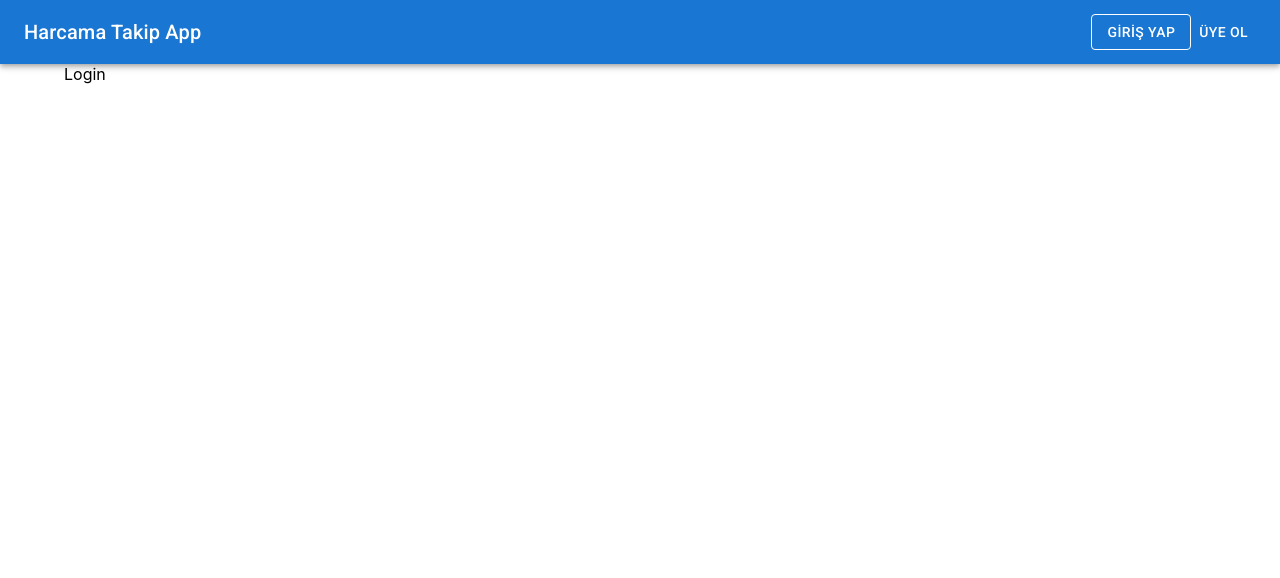
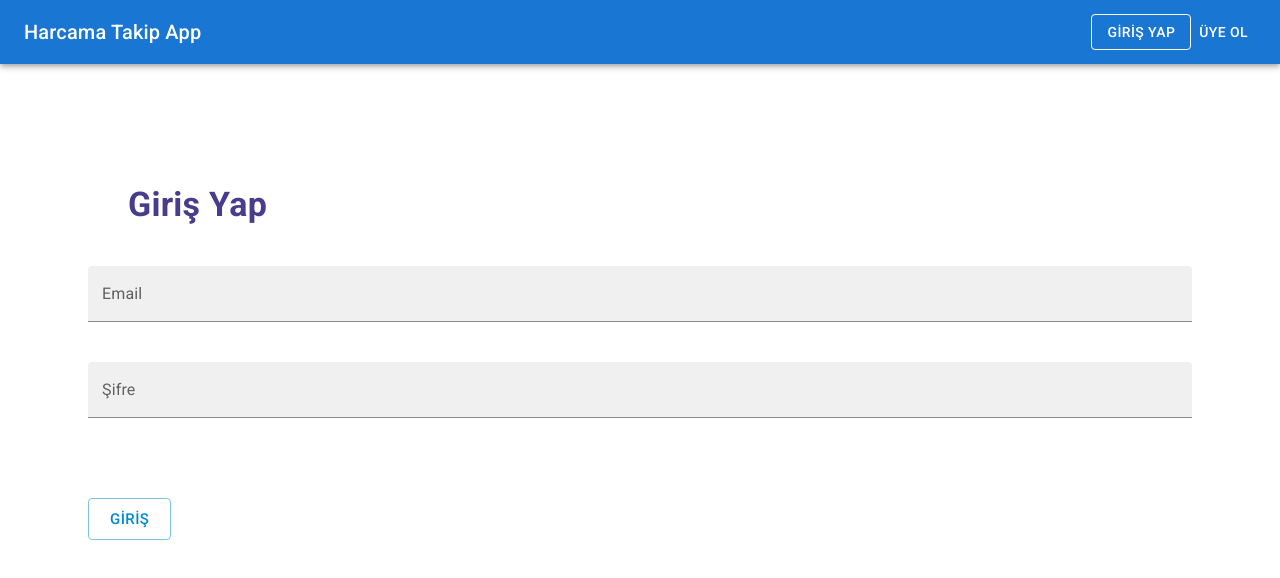
Before and after one commit to sdnrcvk/React-Harcama-takip-app, a React (Create React App) app: page /login in a window 1280 px wide. Shown: the top 578 px of the page. Built offline with nearby package versions, Linux system fonts and the light colour scheme.

Commit message:
Login page designed

```diff
--- a/src/components/navbar/Navbar.js
+++ b/src/components/navbar/Navbar.js
@@ -14,7 +14,7 @@ export default function Navbar() {
                     <Link component="button" className={styles.link} to="/login">GİRİŞ YAP</Link>
                 </Button>
                 <Button variant="text" color='secondary'>
-                    <Link component="button" className={styles.link} to="/signup">ÜYE OL</Link>
+                    <Link component="button" className={styles.link} to="/signup">Üye Ol</Link>
                 </Button>
             </Toolbar>
         </AppBar>
--- a/src/pages/login/Login.js
+++ b/src/pages/login/Login.js
@@ -1,7 +1,24 @@
 import './Login.module.css'
+import { Button, Container, Typography, FormControl, FilledInput, InputLabel } from '@mui/material'
 
 export default function Login() {
   return (
-    <div>Login</div>
+    <Container>
+      <form>
+        <Typography sx={{mt:15, ml:5, fontWeight:"bold"}} variant="h4"
+        color="darkslateblue">
+            Giriş Yap
+        </Typography>
+        <FormControl fullWidth sx={{mt:5}}>
+          <InputLabel htmlFor="email">Email</InputLabel>
+          <FilledInput id="email" label="Email"/>
+        </FormControl>
+        <FormControl fullWidth sx={{my:5}}>
+          <InputLabel htmlFor="password">Şifre</InputLabel>
+          <FilledInput id="password" label="Password"/>
+        </FormControl>
+        <Button variant='outlined' type='submit' color='info' size='large' sx={{mt:5}}>GİRİŞ</Button>
+      </form>
+    </Container>
   )
 }
```
